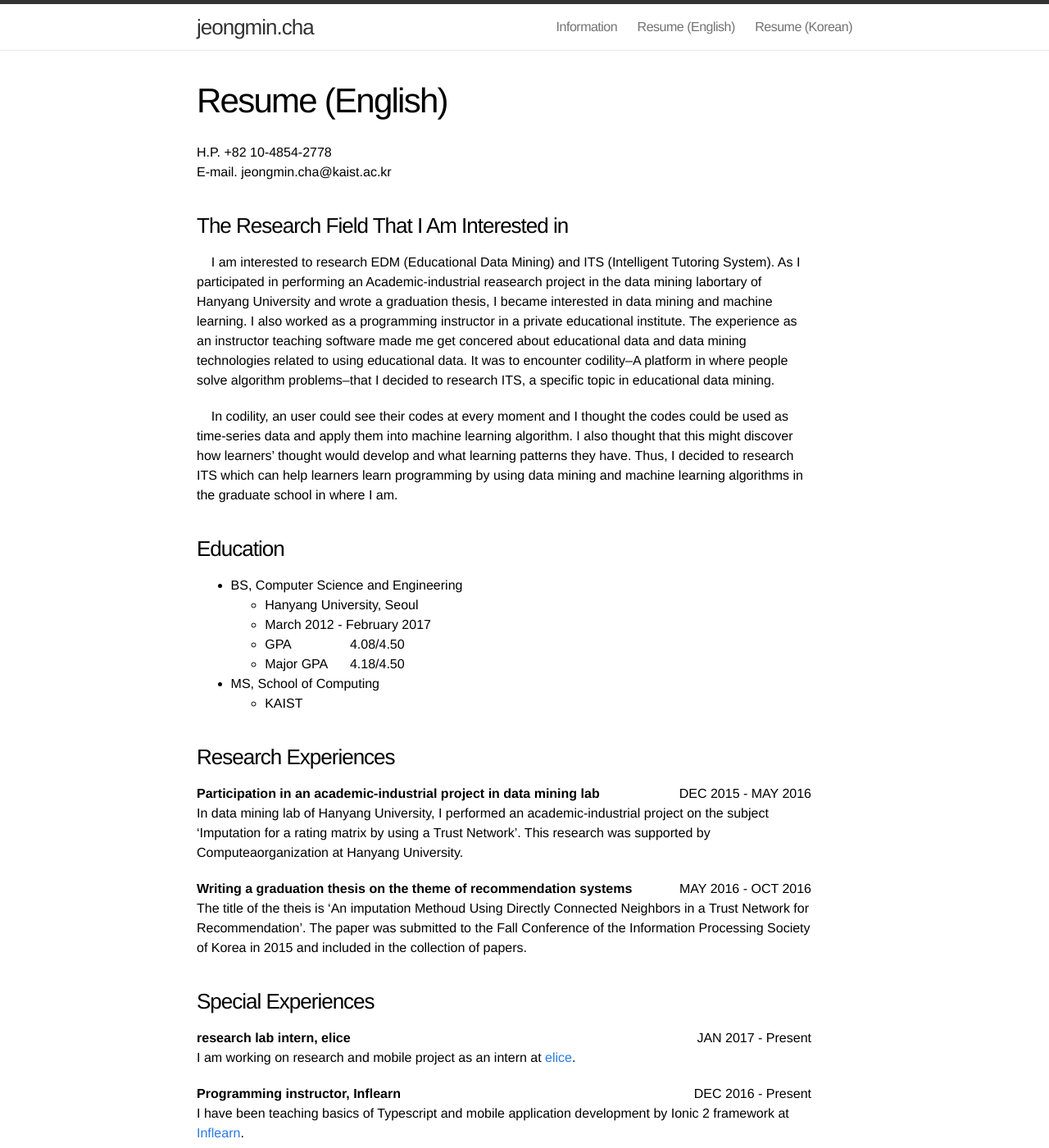
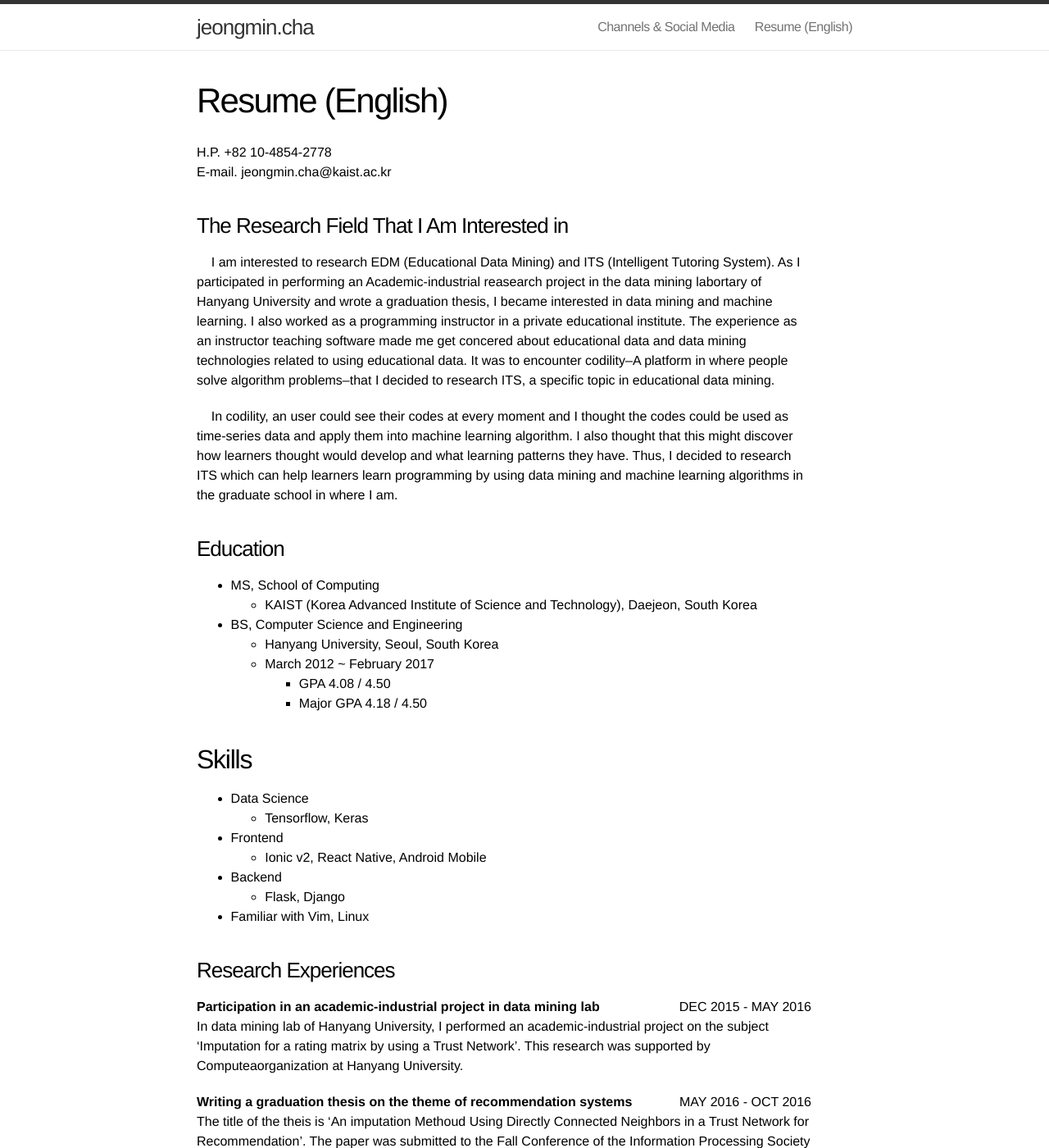
Before and after one commit to JeongMinCha/jeongmincha.github.com, a Jekyll site: the page built from resume-eng.md, in a window 1280 px wide and 1400 px high. Shown: the whole window at 82% size. Built offline with Jekyll 4.4.1, drawn with Linux system fonts in a browser that asks for light colours.

Commit message:
Change header menus

```diff
--- a/resume-eng.md
+++ b/resume-eng.md
@@ -9,17 +9,27 @@ E-mail. jeongmin.cha@kaist.ac.kr
 ### The Research Field That I Am Interested in
 &nbsp;&nbsp;&nbsp;&nbsp;I am interested to research EDM (Educational Data Mining) and ITS (Intelligent Tutoring System). As I participated in performing an Academic-industrial reasearch project in the data mining labortary of Hanyang University and wrote a graduation thesis, I became interested in data mining and machine learning. I also worked as a programming instructor in a private educational institute. The experience as an instructor teaching software made me get concered about educational data and data mining technologies related to using educational data. It was to encounter codility--A platform in where people solve algorithm problems--that I decided to research ITS, a specific topic in educational data mining.
 
-&nbsp;&nbsp;&nbsp;&nbsp;In codility, an user could see their codes at every moment and I thought the codes could be used as time-series data and apply them into machine learning algorithm. I also thought that this might discover how learners' thought would develop and what learning patterns they have. Thus, I decided to research ITS which can help learners learn programming by using data mining and machine learning algorithms in the graduate school in where I am.
+&nbsp;&nbsp;&nbsp;&nbsp;In codility, an user could see their codes at every moment and I thought the codes could be used as time-series data and apply them into machine learning algorithm. I also thought that this might discover how learners thought would develop and what learning patterns they have. Thus, I decided to research ITS which can help learners learn programming by using data mining and machine learning algorithms in the graduate school in where I am.
 
 
 ### Education
+- MS, School of Computing
+    - KAIST (Korea Advanced Institute of Science and Technology), Daejeon, South Korea
 - BS, Computer Science and Engineering
-    - Hanyang University, Seoul
-    - March 2012 - February 2017
-    - GPA                4.08/4.50
-    - Major GPA      4.18/4.50
-- MS, School of Computing
-    - KAIST
+    - Hanyang University, Seoul, South Korea
+    - March 2012 ~ February 2017
+        - GPA  4.08 / 4.50
+        - Major GPA 4.18 / 4.50
+
+
+## Skills
+- Data Science
+    - Tensorflow, Keras
+- Frontend
+    - Ionic v2, React Native, Android Mobile
+- Backend
+    - Flask, Django
+- Familiar with Vim, Linux
 
 
 ### Research Experiences
```
Also changed, not shown: about.md (+1 -1 lines), resume-kor.md (+1 -1 lines), Gemfile.lock.
